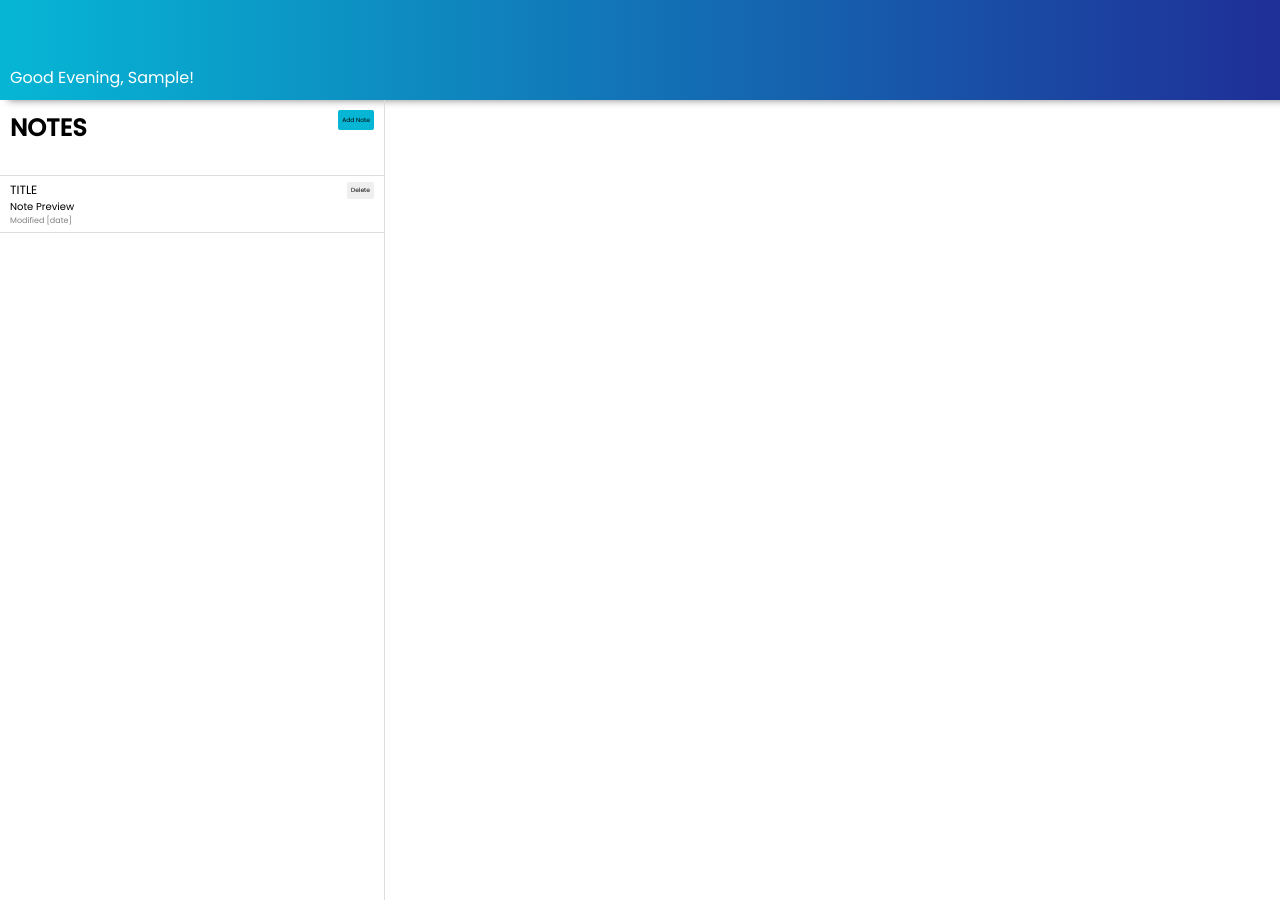
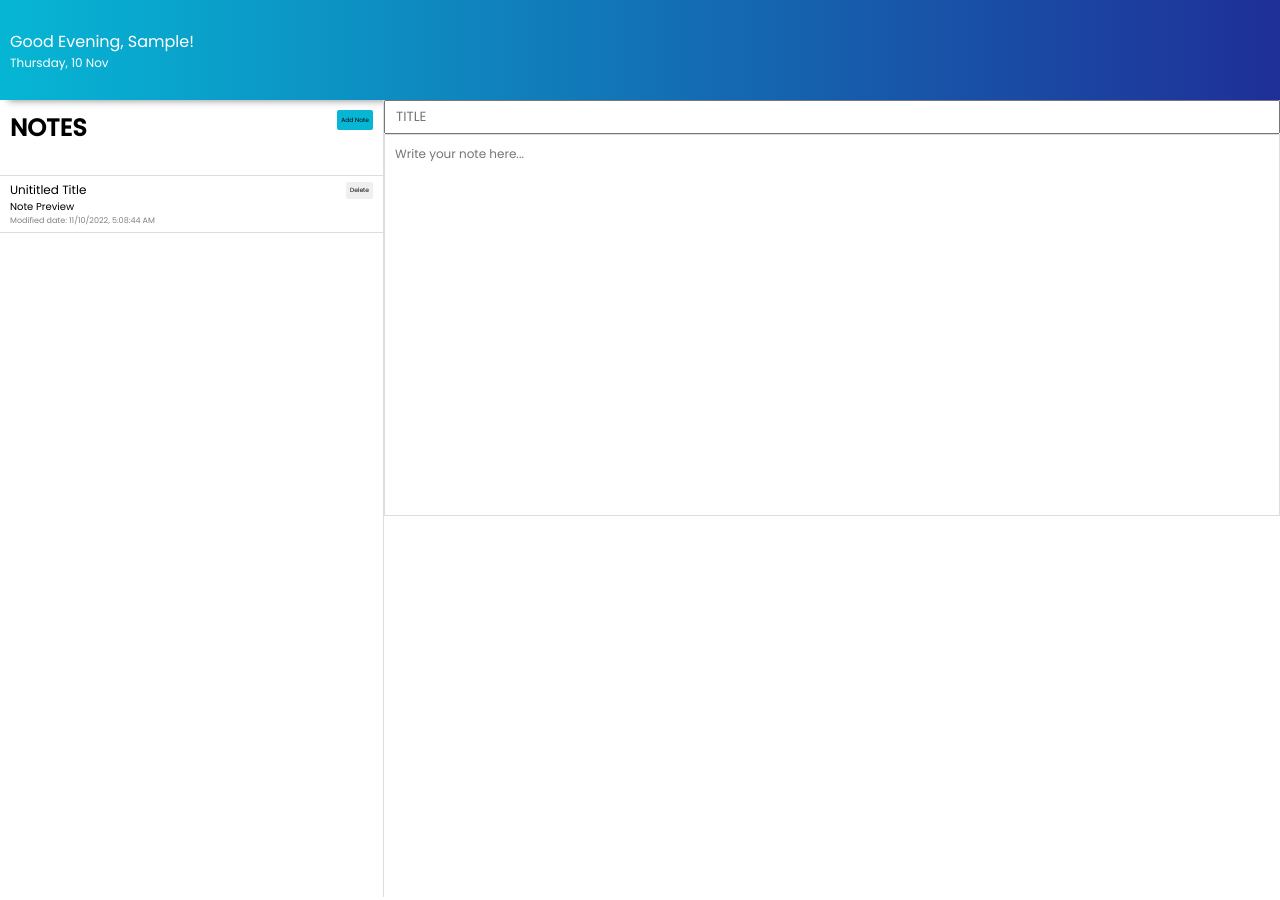
Before and after one commit to NeeshuSharmaa/my-notes-app, a React (Create React App) app: page / in a window 1280 px wide. Both pictures are taken after typing "Sample" into the empty fields and a click on the button "Create Notes". Built offline with nearby package versions, Linux system fonts and the light colour scheme.

Commit message:
Updated: all files

```diff
--- a/package.json
+++ b/package.json
@@ -9,6 +9,7 @@
     "react": "^18.2.0",
     "react-dom": "^18.2.0",
     "react-scripts": "5.0.1",
+    "react-uuid": "^2.0.0",
     "web-vitals": "^2.1.4"
   },
   "scripts": {
--- a/src/App.css
+++ b/src/App.css
@@ -5,8 +5,12 @@
   font-family: 'Poppins', sans-serif;
   --primary-color:#06b6d4 ;
   --light-grey: #ddd;
+  box-sizing: border-box;
+  overflow-y:hidden;
 }
-
+button:hover{
+  cursor:pointer;
+}
 .login-page-container{
   display:flex;
   flex-direction:column;
@@ -46,7 +50,6 @@
   background-color:var(--primary-color);
   border-width:0;
   border-radius:5px;
-  cursor:pointer;
 }
 .warning-box{
   font-size: 12px;
@@ -70,11 +73,15 @@
   font-weight:400;
   box-shadow: 8px 0 8px grey;
   display: flex;
-  justify-content:left;
+  justify-content:center;
+  flex-direction:column;
+  padding:10px;
+  align-items: left;
 }
-.hero-heading{
-  align-self:flex-end;
-  padding:10px;
+
+.hero-date{
+font-size:12px;
+
 }
 
 /* sidebar */
@@ -82,15 +89,13 @@
 .sidebar-container{
   width:30%;
   border-right: 1px solid var(--light-grey);
-  height:100vh;
+  height:100%;
 }
 .sidebar-first-container{
   display:flex;
   flex-direction: horizontal;
   justify-content:space-between;
   padding: 10px 0 30px 0;
-
-
 }
 .sidebar-header{
   padding:0 10px 0 10px;
@@ -107,6 +112,7 @@
 }
 .sidebar-second-container{
   overflow-y: scroll;
+  height: calc(100vh - 78px);
 }
 .note{
   display: flex;
@@ -149,3 +155,26 @@
   font-size: 8px;
   color: grey;
 }
+
+/* main */
+.main-outer-container{
+  display:flex;
+  flex-direction:column;
+  flex-wrap:wrap;
+  width:70%;
+}
+.main-outer-container textarea {
+  display: block;
+  border: 1px solid #ddd;
+  width: 100%;
+  padding: 10px;
+  resize: none;
+  font-size: 12px;
+  font-family: inherit;
+}
+.main-note-textarea:focus{
+  outline:none;
+}
+.main-search-box{
+  padding:5px 10px 5px 10px;
+}
--- a/src/App.js
+++ b/src/App.js
@@ -1,12 +1,11 @@
 import React from "react";
 import './App.css';
-import Editor from "./components/Editor"
+import MyNotes from "./components/MyNotes"
 
 export default function App() {
   return (
     <div className="App">
-      <Editor />
-
+      <MyNotes />
     </div>
   );
 }
--- /dev/null
+++ b/src/components/Dashboard.jsx
@@ -0,0 +1,19 @@
+import React from "react";
+import Sidebar from "./Sidebar";
+import Main from "./Main";
+import HeroSection from "./HeroSection";
+
+//rfce: abbreviation
+function Dashboard(props) {
+  return (
+    <div className="after-logged-page-container">
+      <HeroSection userName={props.userName} logged={props.logged} />
+      <div className="editor-container">
+        <Sidebar notes={props.notes} addNote={props.onAddNote} />
+        <Main noteTitle={props.noteTitle} titleHandler={props.titleHandler} />
+      </div>
+    </div>
+  );
+}
+
+export default Dashboard;
--- a/src/components/Editor.js
+++ /dev/null
@@ -1,44 +0,0 @@
-import React from "react";
-import LoginPage from "./LoginPage";
-import Sidebar from "./Sidebar"
-import Main from "./Main"
-import HeroSection from "./HeroSection"
-
-export default function Editor(){
-    //login page essentials (states & functions)
-    var [userName, setUserName]=React.useState("");
-    var [warning, setWarning]=React.useState("");
-    var [logged, setLogged]=React.useState(false);
-
-    function inputChangeHandler(event){
-        setUserName(event.target.value);
-    }
-    function inputClickHandler(){
-        setWarning("");
-
-    }
-    function clickHandler(){
-        return (
-            userName===""? setWarning("Enter the name first!!"):setLogged(true)
-        )
-    }
-    return (
-        <>
-            {!logged &&
-            <LoginPage
-                onBtnClick={clickHandler}
-                onInputClick={inputClickHandler}
-                onInputChange={inputChangeHandler}
-                warning={warning}
-            />
-            }
-            {logged && <div className="after-logged-page-container">
-                <HeroSection userName={userName} logged={logged}/>
-                <div className="editor-container">
-                <Sidebar />
-                </div>
-            </div>}
-        </>
-
-    )
-}
--- a/src/components/HeroSection.js
+++ b/src/components/HeroSection.js
@@ -1,25 +1,35 @@
 import React, { useEffect } from "react";
 
 export default function HeroSection(props){
-    var [greeting, setGreeting]=React.useState("")
+    // var [greeting, setGreeting]=React.useState("");
 
-    useEffect(() => {
+    const d= new Date();
+    const daysArray=["Sunday", "Monday", "Tuesday", "Wednesday", "Thursday", "Friday", "Saturday"];
+    const monthsArray=["Jan", "Feb", "March", "April", "May", "June", "July", "Aug", "Sep", "Oct", "Nov", "Dec"];
+    const formattedDate = `${daysArray[d.getDay()]},  ${d.getDate()} ${monthsArray[d.getMonth()]}`;
+    var greeting= ""
+
+    // useEffect(() => {
         const time = new Date().getHours() ;
         if(24 <= time < 12){
-            setGreeting("Morning")
+            // setGreeting("Morning")
+            greeting="Morning"
         }
         if(12 <= time <= 17){
-            setGreeting("Afternoon")
+            // setGreeting("Afternoon")
+            greeting="Afternoon"
         }
         if(17 < time <= 24){
-            setGreeting("Evening")
+            // setGreeting("Evening")
+            greeting="Evening"
         }
 
-    }, [props.logged])
+    // }, [props.logged])
 
     return(
         <div className="hero-section">
             <span className="hero-heading">Good {greeting}, {props.userName}!</span>
+            <small className="hero-date">{formattedDate}</small>
 
 
         </div>
--- /dev/null
+++ b/src/components/Main.js
@@ -0,0 +1,19 @@
+import React from "react";
+
+export default function Main(props) {
+  return (
+    <div className="main-outer-container">
+      <input
+        type="text"
+        className="main-search-box"
+        placeholder="TITLE"
+        onChange={props.titleHandler}
+      ></input>
+      <textarea
+        rows={20}
+        className="main-note-textarea"
+        placeholder="Write your note here..."
+      ></textarea>
+    </div>
+  );
+}
--- /dev/null
+++ b/src/components/MyNotes.js
@@ -0,0 +1,89 @@
+import React from "react";
+import uuid from "react-uuid";
+import LoginPage from "./LoginPage";
+import Sidebar from "./Sidebar";
+import Main from "./Main";
+import HeroSection from "./HeroSection";
+import Dashboard from "./Dashboard";
+
+export default function MyNotes() {
+  //login page
+  var [userName, setUserName] = React.useState("");
+  var [warning, setWarning] = React.useState("");
+  var [logged, setLogged] = React.useState(false);
+
+  function inputChangeHandler(event) {
+    setUserName(event.target.value);
+  }
+  function inputClickHandler() {
+    setWarning("");
+  }
+  function clickHandler() {
+    return userName === ""
+      ? setWarning("Enter the name first!!")
+      : setLogged(true);
+  }
+
+  // main page
+  var [title, setTitle] = React.useState("Unititled Title");
+  var [notes, setNotes] = React.useState([
+    {
+      id: 1,
+      title: title,
+      description: "",
+      lastModified: new Date().toLocaleString(),
+    },
+  ]);
+  function onAddNote() {
+    const newNote = {
+      id: uuid(),
+      title: "",
+      description: "",
+      lastModified: new Date().toLocaleString(),
+    };
+    setNotes([newNote, ...notes]);
+  }
+  function titleHandler(event) {
+    setTitle(event.target.value);
+  }
+
+  return (
+    <>
+      {logged ? (
+        <Dashboard
+          userName={userName}
+          logged={logged}
+          notes={notes}
+          onAddNote={onAddNote}
+          noteTitle={title}
+          titleHandler={titleHandler}
+        />
+      ) : (
+        <LoginPage
+          onBtnClick={clickHandler}
+          onInputClick={inputClickHandler}
+          onInputChange={inputChangeHandler}
+          warning={warning}
+        />
+      )}
+      {/* {!logged && (
+        <LoginPage
+          onBtnClick={clickHandler}
+          onInputClick={inputClickHandler}
+          onInputChange={inputChangeHandler}
+          warning={warning}
+        />
+      )}
+      {logged && (
+        <div className="after-logged-page-container">
+          <HeroSection userName={userName} logged={logged} />
+          <div className="editor-container">
+            <Sidebar notes={notes} addNote={onAddNote} />
+
+            <Main />
+          </div>
+        </div>
+      )} */}
+    </>
+  );
+}
--- /dev/null
+++ b/src/components/Note.js
@@ -0,0 +1,16 @@
+import React from "react";
+
+export default function Note(props) {
+  return (
+    <div className="note">
+      <div className="note-title-container">
+        <span className="note-title">{props.note.title}</span>
+        <button className="delete-btn">Delete</button>
+      </div>
+      <p className="note-preview">Note Preview</p>
+      <small className="note-date">
+        Modified date: {props.note.lastModified}
+      </small>
+    </div>
+  );
+}
--- a/src/components/Sidebar.js
+++ b/src/components/Sidebar.js
@@ -1,27 +1,23 @@
 import React from "react";
-import stylesheet from "../App.css"
+import Note from "./Note.js";
 
-export default function Sidebar(){
+export default function Sidebar(props) {
   return (
     <>
       <div className="sidebar-container">
         <div className="sidebar-first-container">
           <h2 className="sidebar-header">NOTES</h2>
-                    <button className="add-btn">Add Note</button>
+          <button className="add-btn" onClick={props.addNote}>
+            Add Note
+          </button>
         </div>
 
         <div className="sidebar-second-container">
-                    <div className="note">
-                        <div className="note-title-container">
-                            <span className="note-title">TITLE</span>
-                            <button className="delete-btn">Delete</button>
-                        </div>
-                        <p className="note-preview">Note Preview</p>
-                        <small className="note-date">Modified [date]</small>
-
-                    </div>
+          {props.notes.map((note) => (
+            <Note note={note} />
+          ))}
         </div>
       </div>
     </>
-    )
+  );
 }
```
Also changed, not shown: 1 other file (tests, documents, lock files or other folders). Lines whose indentation alone changed are shown as unchanged.
